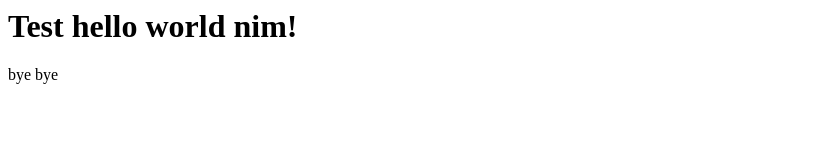
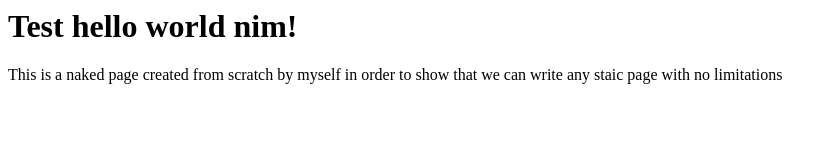
Before and after one commit to nimiq/test-github-project-page, a plain HTML site: page testnim.html in a window 1280 px wide. Shown: the whole page, without its empty margins (0-837 px from the left). Drawn offline with Linux system fonts and the light colour scheme.

Commit message:
Update testnim.html

```diff
--- a/testnim.html
+++ b/testnim.html
@@ -3,7 +3,7 @@
 <body>
 
 <h1>Test hello world nim!</h1>
-<p>bye bye</p>
+<p>This is a naked page created from scratch by myself in order to show that we can write any staic page with no limitations</p>
 
 </body>
 </html>
```
